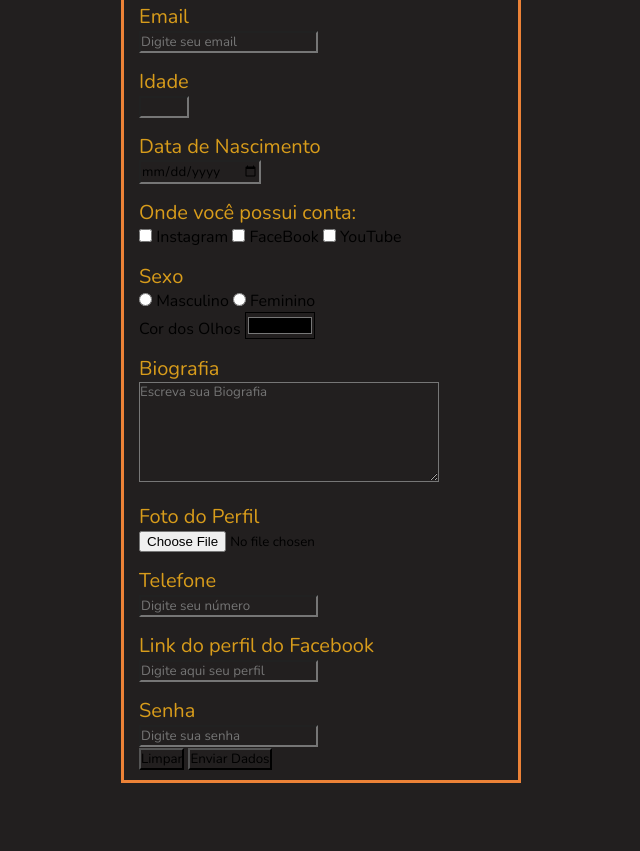
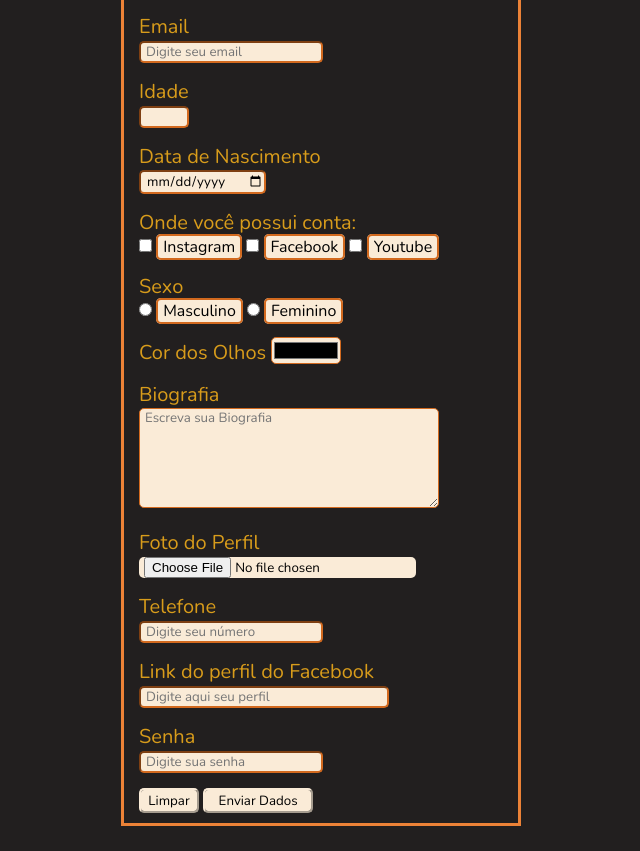
Before and after one commit to Guartieri/registration-form, a plain HTML site: page registrationform.html in a window 1280 px wide. Shown: the part 179-1030 px from the top of the page, without its empty margins (319-959 px from the left). Before the commit the page ends 977 px from the top, so only its background shows below. Drawn offline with nearby package versions, Linux system fonts and the light colour scheme.

Commit message:
Changed HTML and CSS files
I've made a change about the CSS and the HTML files.

```diff
--- a/registrationform.html
+++ b/registrationform.html
@@ -66,16 +66,19 @@
                     <div class="display-name">
                         Onde você possui conta:
                     </div>
-                    <div class="input-color-option">
-                        <input
-                        type="checkbox" name="conta"> Instagram
+                    <label>
+                        <div class="input-color-option">
+                            <input
+                            type="checkbox" name="conta"> <span>Instagram</span>
 
-                         <input
-                        type="checkbox" name="conta"> FaceBook
+                             <input
+                            type="checkbox" name="conta"> <span>Facebook</span>
 
-                        <input
-                        type="checkbox" name="conta"> YouTube
-                    </div>
+                            <input
+                            type="checkbox" name="conta"> <span>Youtube</span>
+                        </div>
+                    </label>
+
 
                 </label>
             </div>
@@ -87,9 +90,9 @@
                     </div>
                     <div class="input-color-option-2">
                         <input
-                        type="radio" name="sexo"> Masculino
+                        type="radio" name="sexo"> <span>Masculino</span>
                     <input
-                        type="radio" name="sexo"> Feminino
+                        type="radio" name="sexo"> <span>Feminino</span>
                     </div>
                 </label>
             </div>
@@ -101,7 +104,7 @@
                         type="color" name="cor"
                         value="black"
                         style="width: 70px;"
-                        class="input-color">
+                        class="input-color-option-1">
                 </label>
             </div>
 
@@ -113,7 +116,7 @@
                     <textarea
                     style="width: 300px; height: 100px;"
                     placeholder="Escreva sua Biografia"
-                    class="input-color"></textarea>
+                    class="input-color-position"></textarea>
                 </Label>
             </div>
 
@@ -161,7 +164,7 @@
                         type="password" name="senha"
                         placeholder="Digite sua senha"
                         min="6" max="8"
-                        class="input-color">
+                        class="input-color-option-4">
                 </label>
             </div>
 
--- a/style.css
+++ b/style.css
@@ -3,11 +3,11 @@
     padding: 0;
     box-sizing: border-box;
     font-family: 'Nunito', sans-serif;
-    background-color: rgb(34, 31, 31);
+    background-color: #221F1F;
 }
 
 #border {
-    margin: 15px auto;
+    margin: 25px auto;
     padding: 10px;
     padding-left: 15px;
     border: rgb(236, 130, 55) solid 3px;
@@ -28,3 +28,96 @@ h1 {
     font-size: 20px;
     display: block;
 }
+
+.input-color {
+    border-color: chocolate;
+    border-radius: 5px;
+    padding-left: 5px;
+    background-color: antiquewhite;
+}
+
+#cor {
+    color: rgb(216, 156, 27);
+    margin-top: 15px;
+    font-size: 20px;
+}
+
+.input-color-option-1 {
+    border-color: chocolate;
+    border-radius: 5px;
+    background-color: antiquewhite;
+}
+.input-color-option-2 {
+    margin-bottom: 15px;
+}
+.input-color-option-3 {
+    border-color: chocolate;
+    border-radius: 5px;
+    padding-left: 5px;
+    background-color: antiquewhite;
+    width: 250px;
+}
+.input-color-option-4 {
+    border-color: chocolate;
+    border-radius: 5px;
+    padding-left: 5px;
+    background-color: antiquewhite;
+    margin-bottom: 15px;
+}
+.input-color-position {
+    border-color: chocolate;
+    border-radius: 5px;
+    padding-left: 5px;
+    background-color: antiquewhite;
+    position: relative;
+}
+
+span {
+    border: chocolate solid 2px;
+    border-radius: 5px;
+    padding-left: 5px;
+    padding-right: 5px;
+    background-color: antiquewhite;
+}
+
+#reset {
+    width: 60px;
+    height: 25px;
+    border-color: antiquewhite;
+    color: black;
+    box-shadow: 0 0 40px 40px antiquewhite inset, 0 0 0 0 antiquewhite;
+    -webkit-transition: all 150ms ease-in-out;
+    transition: all 150ms ease-in-out;
+    cursor: pointer;
+    border-radius: 5px;
+}
+#reset:hover {
+    box-shadow: 0 0 10px 0 #e22d2d inset, 0 0 10px 4px #e22d2d;
+    background-color:#e22d2d7a;
+    width: 80px;
+    height: 35px;
+    color: white;
+    cursor: pointer;
+    border-radius: 5px;
+}
+
+#submit {
+    width: 110px;
+    height: 25px;
+    border-color: antiquewhite;
+    color: black;
+    box-shadow: 0 0 40px 40px antiquewhite inset, 0 0 0 0 antiquewhite;
+    -webkit-transition: all 150ms ease-in-out;
+    transition: all 150ms ease-in-out;
+    cursor: pointer;
+    border-radius: 5px;
+}
+#submit:hover {
+    box-shadow: 0 0 10px 0 #21fa21 inset, 0 0 10px 4px #21fa21;
+    background-color: #21fa219a;
+    width: 130px;
+    height: 35px;
+    color: white;
+    cursor: pointer;
+    border-radius: 5px;
+}
```
